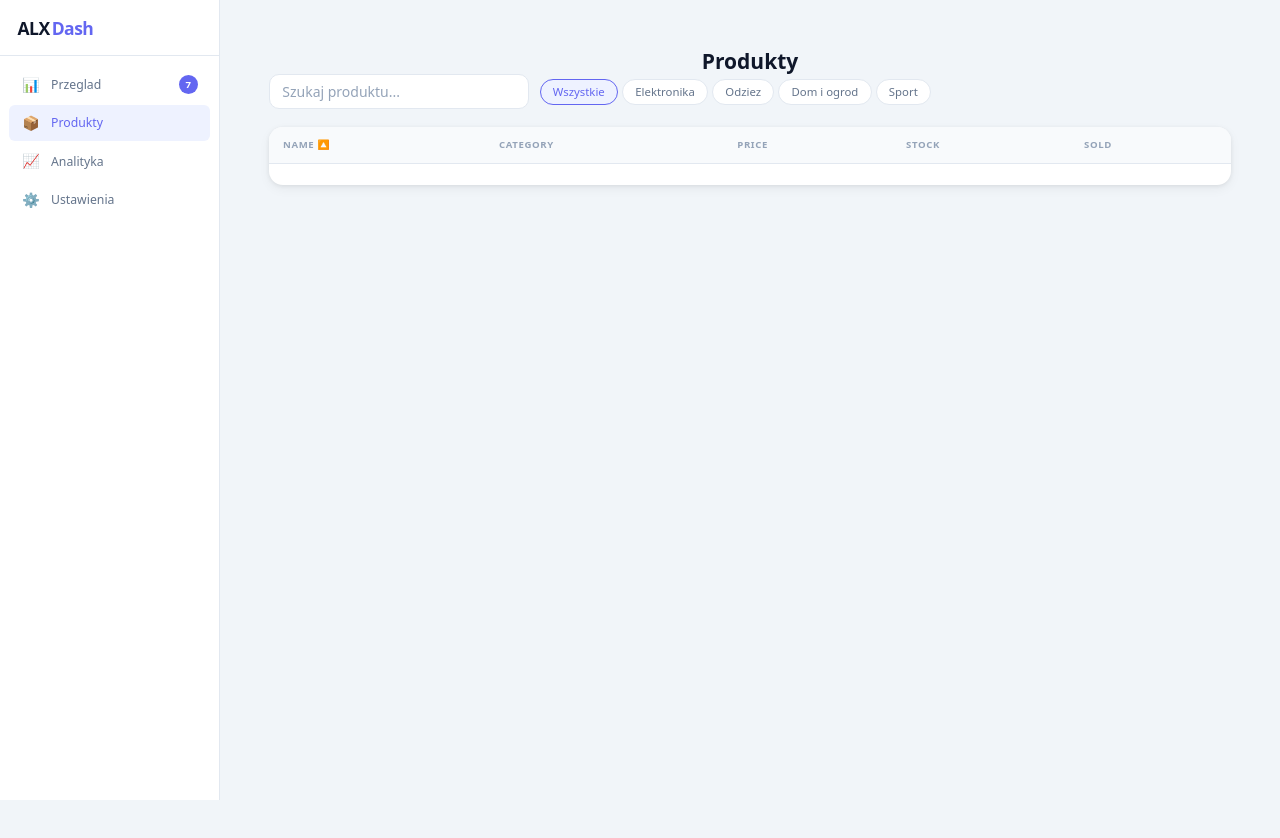
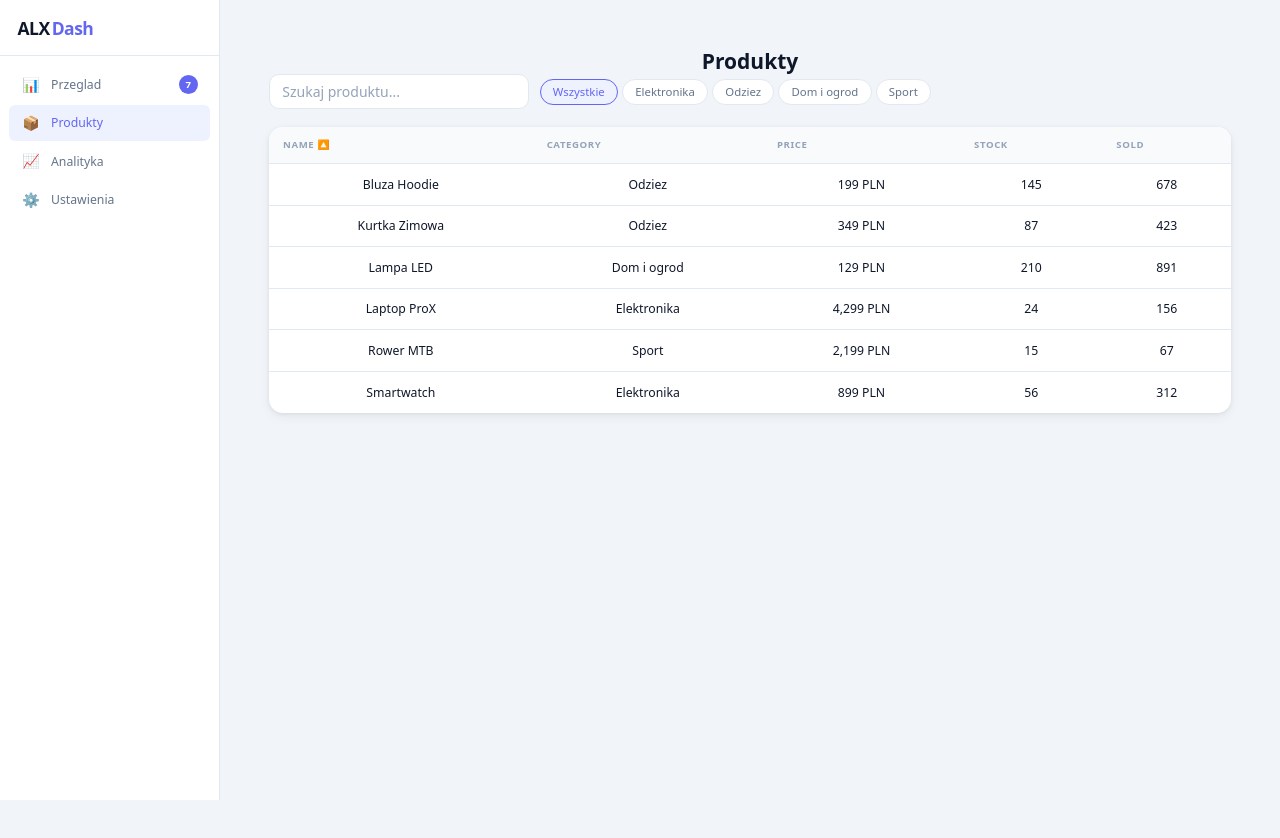
Before and after one commit to dev-com2020/dashboard_react_v1, a React (Vite) app in the folder alx-dashboard/: page /products in a window 1280 px wide. Shown: the top 838 px of the page. Built offline with nearby package versions, Linux system fonts and the light colour scheme.

Commit message:
Poprawiono renderowanie produktów w tabeli, usunięto pusty wiersz i dodano mapowanie produktów

```diff
--- a/alx-dashboard/src/pages/Products.jsx
+++ b/alx-dashboard/src/pages/Products.jsx
@@ -51,9 +51,15 @@ return (
             </tr>
         </thead>
         <tbody>
-            <tr>
-                <td></td>
+          {products.map(p => (
+            <tr key={p.id}>
+                <td>{p.name}</td>
+                <td><span className='badge-cat'>{p.category}</span></td>
+                <td>{p.price.toLocaleString()} PLN</td>
+                <td>{p.stock}</td>
+                <td>{p.sold}</td>
             </tr>
+          ))}
         </tbody>
       </table>
       </div>
```
